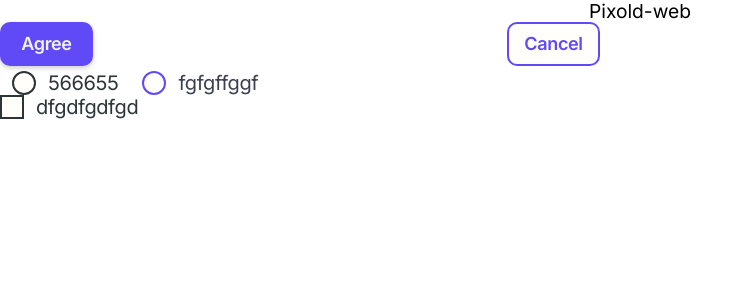
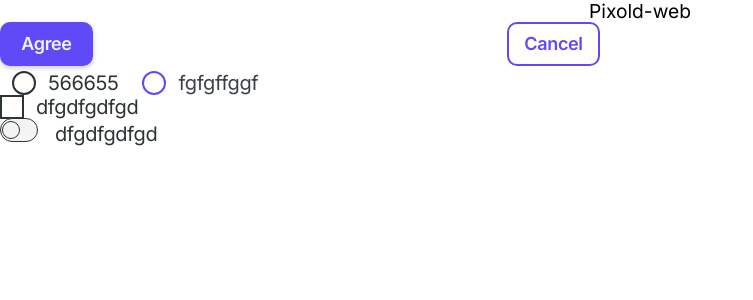
Before and after one commit to mbuslenko/pixold-web, a React (Create React App) app: page / in a window 1280 px wide. Shown: the top 300 px of the page, without its empty margins (0-753 px from the left). Built offline with nearby package versions, Linux system fonts and the light colour scheme.

Commit message:
pixold-ui: add toggle

```diff
--- a/src/App.tsx
+++ b/src/App.tsx
@@ -3,6 +3,7 @@ import './App.scss';
 import Button from './components/button/Button';
 import Checkbox from './components/checkbox/Checkbox';
 import RadioBtn from './components/radioButton/RadioBtn';
+import Toggle from './components/toggle/Toggle';
 import { ButtonStyles, InputsStyles } from './enums';
 
 function App() {
@@ -31,6 +32,14 @@ function App() {
           onChange={handleChangeOne}
         />
       </div>
+      <div>
+        <Toggle
+          className={InputsStyles.default}
+          textContent="dfgdfgdfgd"
+          value={checkedOne}
+          onChange={handleChangeOne}
+        />
+      </div>
     </>
   );
 }
--- /dev/null
+++ b/src/components/toggle/Toggle.scss
@@ -0,0 +1,86 @@
+@import '../../shared/Variable.scss';
+
+.toggle-label-default,
+.toggle-label-purple {
+  position: relative;
+}
+
+.toggle-input-default,
+.toggle-input-purple {
+  position: absolute;
+  z-index: -1;
+  opacity: 0;
+  margin: 10px 0 0 20px;
+}
+
+.toggle-text-default,
+.toggle-text-purple {
+  position: relative;
+  padding: 0 0 0 55px;
+  cursor: pointer;
+
+  font-size: 20px;
+  line-height: 24px;
+  letter-spacing: -0.02em;
+  color: #2d3436;
+}
+
+.toggle-text-default:before,
+.toggle-text-purple:before {
+  content: '';
+  position: absolute;
+  top: -4px;
+  left: 0;
+  width: 38px;
+  height: 24px;
+  border-radius: 100px;
+  background: #f4f4f4;
+  border: 1px solid #2d3436;
+  transition: 0.2s;
+}
+
+.toggle-text-default:after,
+.toggle-text-purple:after {
+  content: '';
+  position: absolute;
+  top: -1px;
+  left: 2px;
+  width: 18px;
+  height: 18px;
+  border-radius: 10px;
+  background: #f4f4f4;
+  border: 1px solid #2d3436;
+  transition: 0.2s;
+}
+
+.toggle-label-default .toggle-input-default:checked + .toggle-text-default:before {
+  background: #f4f4f4;
+}
+
+.toggle-label-default .toggle-input-default:checked + .toggle-text-default:after {
+  left: 17px;
+  background: #2d3436;
+}
+
+.toggle-label-default .toggle-input-default:focus + .toggle-text-default:before {
+  border: 1px solid #2d3436;
+}
+
+.toggle-text-purple {
+  color: #3b3f4e;
+}
+
+.toggle-label-purple .toggle-input-purple:checked + .toggle-text-purple:before {
+  background: #f4f4f4;
+  border: 1px solid $purple;
+}
+
+.toggle-label-purple .toggle-input-purple:checked + .toggle-text-purple:after {
+  left: 17px;
+  background: $purple;
+  border: 1px solid $purple;
+}
+
+.toggle-label-purple .toggle-input-purple:focus + .toggle-text-purple:before {
+  border: 1px solid $purple;
+}
--- /dev/null
+++ b/src/components/toggle/Toggle.tsx
@@ -0,0 +1,14 @@
+import React, { FC } from 'react';
+import { IToggle } from '../../interfaces';
+import './Toggle.scss';
+
+const Toggle: FC<IToggle> = ({ className, value, onChange, textContent }) => {
+  return (
+    <label className={`toggle-label-${className}`}>
+      <input type="checkbox" className={`toggle-input-${className}`} checked={value} onChange={onChange} />
+      <span className={`toggle-text-${className}`}>{textContent}</span>
+    </label>
+  );
+};
+
+export default Toggle;
```
Also changed, not shown: src/interfaces.ts (+7 -0 lines).
